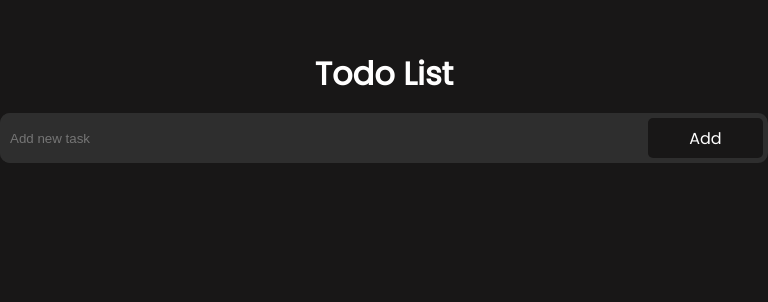
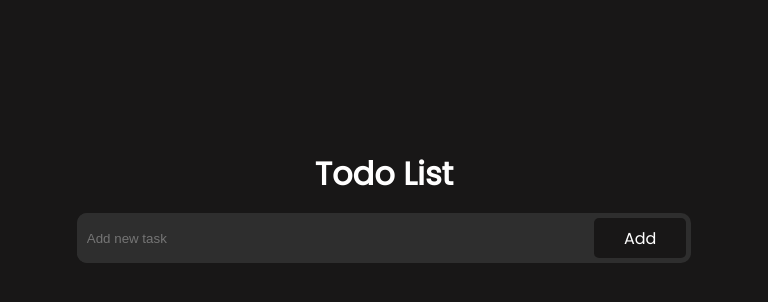
Before and after one commit to t-sweta/Listify, a React (Create React App) app: page / in a window 768 px wide. Shown: the top 302 px of the page. Built offline with nearby package versions, Linux system fonts and the light colour scheme.

Commit message:
Updating Responsiveness of Tabular Devices

```diff
--- a/src/components/TodoList.css
+++ b/src/components/TodoList.css
@@ -171,11 +171,11 @@ p {
 @media (min-width: 500px) and (max-width: 1000px) {
   .container {
     width: 100%;
-    margin-top: 50px;
+    margin-top: 150px;
   }
 
   .input {
-    width: 100%;
+    width: 80%;
   }
 
   .input input {
```
